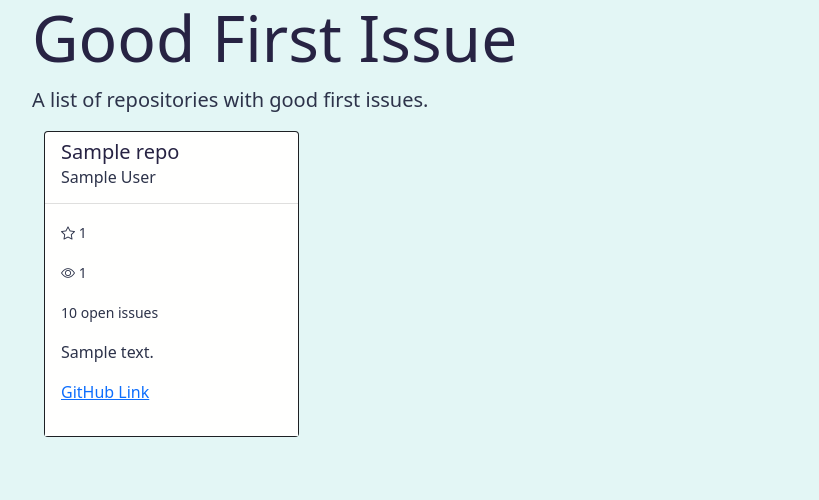
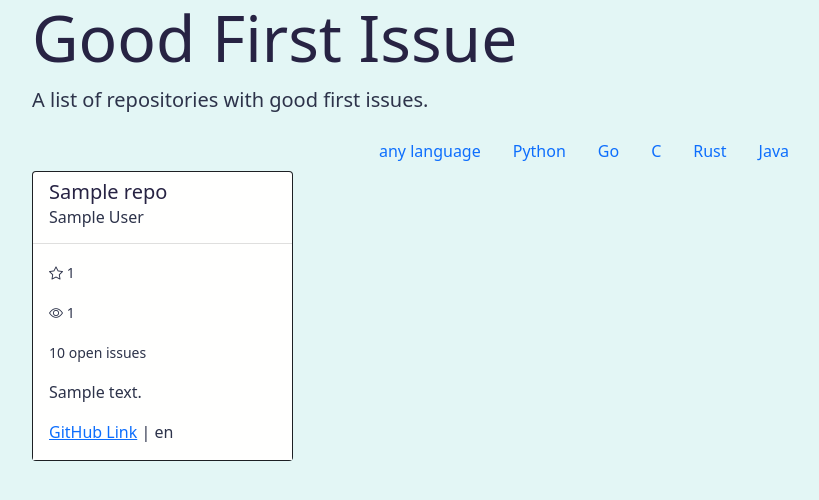
Before and after one commit to jessemazzie/good-first-issue, a Flask app: template good-first-issue/templates/index.html in a window 1280 px wide. Shown: the top 500 px of the page, without its empty margins (50-869 px from the left). Run offline with Flask 3, Linux system fonts and the light colour scheme; the template is opened without the code that fills it: most values are stand-ins (such as "Sample title", 1, 10 or a date in 2020).

Commit message:
added filtering by language

```diff
--- a/good-first-issue/templates/index.html
+++ b/good-first-issue/templates/index.html
@@ -16,6 +16,29 @@
                     <p class="lead subheadline-text">A list of repositories with good first issues.</p>
                 </div>
             </div>
+            <div class="row">
+                <ul class="nav justify-content-center">
+                    <li class="nav-item">
+                        <a class="nav-link" href="/">any language</a>
+                    </li>
+                    <li class="nav-item">
+                        <a class="nav-link" href="/python">Python</a>
+                    </li>
+                    <li class="nav-item">
+                        <a class="nav-link" href="/go">Go</a>
+                    </li>
+                    <li class="nav-item">
+                        <a class="nav-link" href="/c">C</a>
+                    </li>
+                    <li class="nav-item">
+                        <a class="nav-link" href="rust">Rust</a>
+                    </li>
+                    <li class="nav-item">
+                        <a class="nav-link" href="java">Java</a>
+                    </li>
+                    </ul>
+            </div>
+        </div>
         <div class="container">
             <div class="row row-cols-4">
             {% for repo in  repositories%}
@@ -26,13 +49,13 @@
                             <h6 class="card-subtitle mb-2 subheadline-text">{{ repo.full_name }}</h6>
                         </div>
                         <div class="card-body">
-                        <p class="card-text text-white"><small class="text-body-secondary"><i class="bi bi-star"></i> {{ "{:,}".format(repo.stargazers_count) }}</small></p>
-                        <p class="card-text text-white"><small class="text-body-secondary"><i class="bi bi-eye"></i> {{ "{:,}".format(repo.watchers_count) }}</small></p>
-                        <p class="card-text text-white"><small class="text-body-secondary">{{ "{:,}".format(repo.open_issues) }} open issues</small></p>
-                        <p class="card-text text-white">{{ repo.description }}</p>
+                            <p class="card-text"><small class="text-body-secondary"><i class="bi bi-star"></i> {{ "{:,}".format(repo.stargazers_count) }}</small></p>
+                            <p class="card-text"><small class="text-body-secondary"><i class="bi bi-eye"></i> {{ "{:,}".format(repo.watchers_count) }}</small></p>
+                            <p class="card-text"><small class="text-body-secondary">{{ "{:,}".format(repo.open_issues) }} open issues</small></p>
+                            <p class="card-text text-truncate">{{ repo.description }}</p>
                             <div class="row">
                                 <div class="col">
-                                <p class="text-white"><a href="{{ repo.html_url }}">GitHub Link</a> | {{ repo.language }}</p>
+                                    <p class="card-text"><a href="{{ repo.html_url }}">GitHub Link</a> | {{ repo.language }}</p>
                                 </div>
                             </div>
                         </div>
```
Also changed, not shown: README.md. Lines whose indentation alone changed are shown as unchanged.
